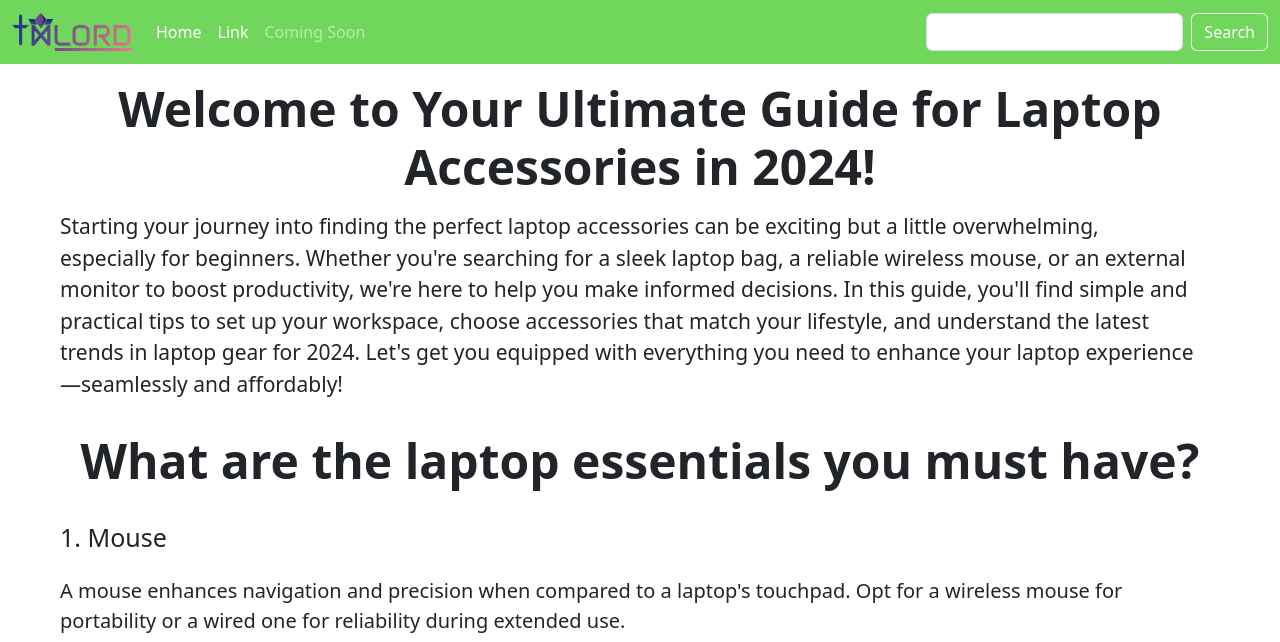
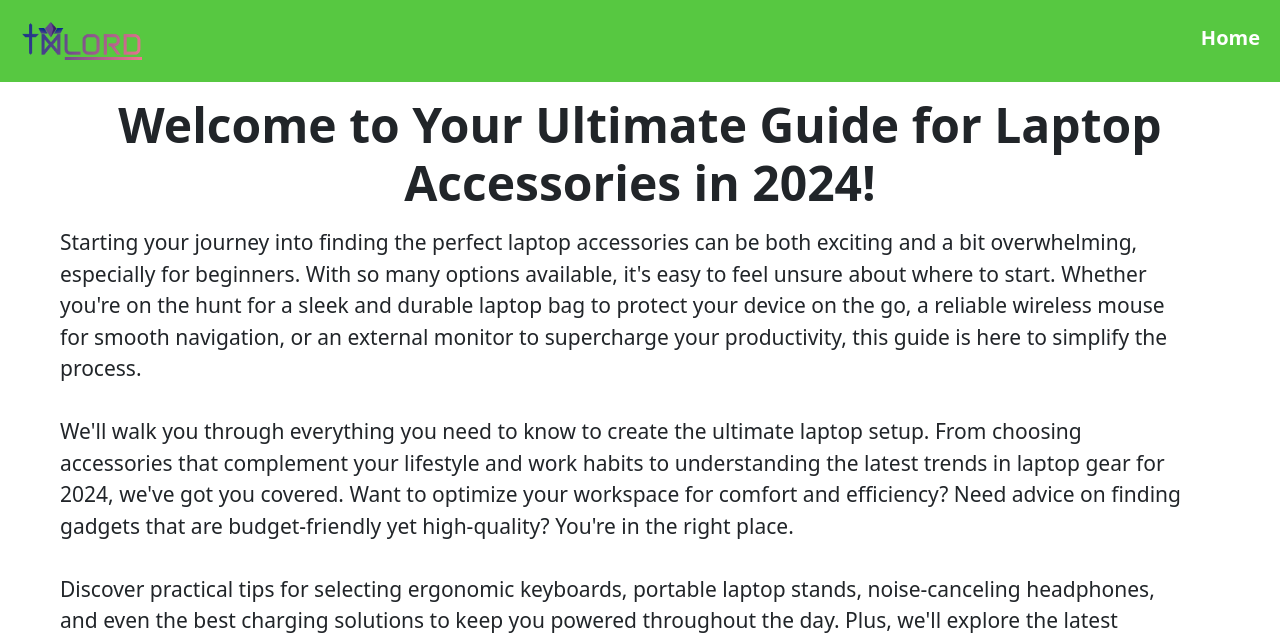
Before and after one commit to TrisMatt20/TrisMatt20.github.io, a PHP site: page /activities/M01/index.html in a window 1280 px wide. Shown: the top 642 px of the page. Run offline with PHP 8.4, Linux system fonts and the light colour scheme.

Commit message:
Updated M01

```diff
--- a/activities/M01/assets/css/styles.css
+++ b/activities/M01/assets/css/styles.css
@@ -1,10 +1,64 @@
+html,
+body {
+    scroll-behavior: smooth;
+    overflow-x: hidden;
+    margin: 0;
+}
+
 body {
     background-color: white;
 }
 
+
 .navbar {
-    background-color: #3bc71fb9 !important;
+    background-color: #45c22ce5 !important;
+    position: fixed;
+    top: 0;
+    left: 0;
+    right: 0;
+    width: 100%;
+    z-index: 9999;
+    transition: all 0.3s ease;
+    padding: 15px 0;
+    display: flex;
+    justify-content: space-between;
+    align-items: center;
+    box-sizing: border-box;
 }
+
+.navbar a {
+    text-overflow: ellipsis;
+    overflow: hidden;
+    display: inline-block;
+    white-space: nowrap;
+    padding: 0 10px;
+    max-width: 100%;
+}
+
+.navbar.shrink {
+    padding: 5px 0;
+    background-color: #45c22ce5 !important;
+    font-size: 14px;
+}
+
+@media (max-width: 768px) {
+    .navbar {
+        padding: 10px 0;
+        flex-direction: column;
+    }
+
+    .navbar a {
+        font-size: 14px;
+    }
+}
+
+.navbar-brand {
+    color: white !important;
+}
+.navbar-nav .nav-link {
+    color: white !important;
+}
+
 
 .navbar-collapse .nav-link,
 .navbar-brand,
@@ -27,6 +81,8 @@ body {
 
 .welcome-title {
     font-weight: bold;
+    margin-top: 80px;
+    padding-bottom: 20px;
 }
 
 .message-title {
@@ -46,7 +102,7 @@ body {
 .chair,
 .mic,
 .speaker {
-    font-size: 25px;
+    font-size: 28px;
 }
 
 .mouse-info,
@@ -58,17 +114,15 @@ body {
 .chair-info,
 .mic-info,
 .speaker-info {
-    font-size: 20px;
+    font-size: 23px;
+
 }
 
 .custom-video-container {
     position: relative;
-    width: 1560px;
-    /* Fixed width for desktop */
-    height: 600px;
-    /* Fixed height for desktop */
+    width: 1760px;
+    height: 800px;
     margin: 0 auto;
-    /* Center the container */
 }
 
 .custom-video-container iframe {
@@ -84,5 +138,6 @@ body {
         width: 80%;
         height: auto;
         padding-top: 37.5%;
+        max-width: 100%;
     }
 }
--- a/activities/M01/index.html
+++ b/activities/M01/index.html
@@ -5,40 +5,37 @@
     <meta charset="utf-8">
     <meta name="viewport" content="width=device-width, initial-scale=1">
     <title>Setup Tips</title>
+    <link href="https://cdn.jsdelivr.net/npm/bootstrap@5.3.0-alpha1/dist/css/bootstrap.min.css" rel="stylesheet">
     <link href="https://cdn.jsdelivr.net/npm/bootstrap@5.3.3/dist/css/bootstrap.min.css" rel="stylesheet"
         integrity="sha384-QWTKZyjpPEjISv5WaRU9OFeRpok6YctnYmDr5pNlyT2bRjXh0JMhjY6hW+ALEwIH" crossorigin="anonymous">
     <link rel="stylesheet" href="assets/css/styles.css">
+    <link rel="icon" href="../../assets/favicon.png" type="image/x-icon">
 </head>
 
 <body>
     <nav class="navbar navbar-expand-lg bg-body-tertiary">
         <div class="container-fluid">
-            <a class="navbar-brand" href="#Home"><img src="assets/img/logo.png" alt="logo"
-                    style="max-width: 120px;"></a>
+            <a class="navbar-brand" href="#Home">
+                <img src="assets/img/logo.png" alt="logo" style="max-width: 120px;">
+            </a>
             <button class="navbar-toggler" type="button" data-bs-toggle="collapse" data-bs-target="#navbarTogglerDemo02"
                 aria-controls="navbarTogglerDemo02" aria-expanded="false" aria-label="Toggle navigation">
                 <span class="navbar-toggler-icon"></span>
             </button>
             <div class="collapse navbar-collapse" id="navbarTogglerDemo02">
-                <ul class="navbar-nav me-auto mb-2 mb-lg-0">
+                <ul class="navbar-nav ms-auto mb-2 mb-lg-0">
                     <li class="nav-item">
-                        <a class="nav-link active" aria-current="page" href="#">Home</a>
-                    </li>
-                    <li class="nav-item">
-                        <a class="nav-link" href="#">Link</a>
-                    </li>
-                    <li class="nav-item">
-                        <a class="nav-link disabled" aria-disabled="true">Coming Soon</a>
+                        <a class="nav-link active py-2" aria-current="page" href="#Home"
+                            style="font-size: 20px; font-weight: bold;">
+                            Home
+                        </a>
                     </li>
                 </ul>
-                <form class="d-flex" role="search">
-                    <input class="form-control me-2" type="search" placeholder="Search" aria-label="Search">
-                    <button class="btn btn-outline-success" type="submit">Search</button>
-                </form>
             </div>
         </div>
     </nav>
-    <div class="container-fluid">
+
+    <div class="container-fluid" id="Home">
         <div class="row">
             <div class="col">
                 <div class="welcome-title display-5 text-center py-3 px-3">
@@ -47,21 +44,35 @@
             </div>
             <div class="row">
                 <div>
-                    <p class="message-title text-justify px-5">
-                        Starting your journey into finding the perfect laptop accessories can be exciting but a little
-                        overwhelming, especially for beginners. Whether you're searching for a sleek laptop bag, a
-                        reliable wireless mouse, or an external monitor to boost productivity, we're here to help you
-                        make informed decisions. In this guide, you'll find simple and practical tips to set up your
-                        workspace, choose accessories that match your lifestyle, and understand the latest trends in
-                        laptop gear for 2024. Let's get you equipped with everything you need to enhance your laptop
-                        experience—seamlessly and affordably!
+                    <p class="message-title px-5">
+                        Starting your journey into finding the perfect laptop accessories can be both exciting and a bit
+                        overwhelming, especially for beginners. With so many options available, it's easy to feel unsure
+                        about where to start. Whether you're on the hunt for a sleek and durable laptop bag to protect
+                        your device on the go, a reliable wireless mouse for smooth navigation, or an external monitor
+                        to supercharge your productivity, this guide is here to simplify the process. <br><br>
+
+                        We'll walk you through everything you need to know to create the ultimate laptop setup. From
+                        choosing accessories that complement your lifestyle and work habits to understanding the latest
+                        trends in laptop gear for 2024, we've got you covered. Want to optimize your workspace for
+                        comfort and efficiency? Need advice on finding gadgets that are budget-friendly yet
+                        high-quality? You're in the right place. <br><br>
+
+                        Discover practical tips for selecting ergonomic keyboards, portable laptop stands,
+                        noise-canceling headphones, and even the best charging solutions to keep you powered throughout
+                        the day. Plus, we'll explore the latest innovations in laptop technology, like USB-C hubs that
+                        maximize connectivity, lightweight external SSDs for speedy file transfers, and smart
+                        accessories designed to streamline your workflow. <br><br>
+
+                        Get ready to transform your laptop experience—seamlessly and affordably! With our help, you'll
+                        be equipped with the tools you need to enhance productivity, express your personal style, and
+                        enjoy a hassle-free digital lifestyle. Let's dive in! <br><br>
                     </p>
                 </div>
             </div>
         </div>
         <div class="row">
             <div class="col">
-                <div class="intro-title display-5 text-center py-3 px-3">
+                <div class="intro-title display-5 text-center py-5 px-3">
                     What are the laptop essentials you must have?
                 </div>
             </div>
@@ -72,9 +83,12 @@
                     1. Mouse
                 </h4>
                 <p class="mouse-info text-justify px-5">
-                    A mouse enhances navigation and precision when compared to a laptop's touchpad. Opt for a wireless
-                    mouse
-                    for portability or a wired one for reliability during extended use.
+                    A mouse significantly enhances navigation and precision compared to a laptop's touchpad, making it
+                    an essential accessory for many users. When choosing the right mouse, consider your specific needs
+                    and preferences. A wireless mouse offers unparalleled portability and convenience, ideal for those
+                    frequently on the move or working in flexible spaces. On the other hand, a wired mouse provides
+                    consistent reliability and eliminates the need to worry about battery life, making it a great choice
+                    for extended work sessions or gaming.
                 </p>
             </div>
             <div class="row py-3">
@@ -96,8 +110,13 @@
                     2. Keyboard
                 </h4>
                 <p class="keyboard-info text-justify px-5">
-                    An external keyboard can provide better ergonomics, especially for prolonged typing. Mechanical
-                    keyboards offer tactile feedback, while slim membrane keyboards are portable and quieter.
+                    An external keyboard can greatly improve ergonomics and typing comfort, especially during extended
+                    sessions. For those who prioritize a satisfying typing experience, mechanical keyboards are an
+                    excellent choice. They provide tactile feedback, durability, and customizable options, making them
+                    popular among professionals and gamers alike. Alternatively, slim membrane keyboards are
+                    lightweight, portable, and quieter, ideal for users who need a compact solution or work in shared
+                    spaces. When selecting a keyboard, consider factors such as key switch type, layout, and additional
+                    features like backlighting or programmable keys to match your preferences and workflow.
                 </p>
             </div>
             <div class="row py-3">
@@ -119,8 +138,14 @@
                     3. Headphones
                 </h4>
                 <p class="headphones-info text-justify px-5">
-                    Headphones are essential for private listening, work calls, or gaming. Noise-canceling headphones
-                    are ideal for reducing background noise in busy environments.
+                    Headphones are indispensable for private listening, work calls, or gaming, offering both convenience
+                    and sound clarity. Noise-canceling headphones are particularly valuable for minimizing background
+                    distractions in busy or noisy environments, allowing you to focus on your tasks or immerse yourself
+                    in your audio. For those who prefer lighter options, earbuds with passive noise isolation might be a
+                    better fit. Gamers may benefit from headsets with built-in microphones for clear communication,
+                    while audiophiles might seek high-fidelity headphones for an enhanced listening experience. Consider
+                    factors like comfort, battery life, and connectivity (wired or wireless) when choosing the perfect
+                    pair for your needs.
                 </p>
             </div>
             <div class="row py-3">
@@ -142,8 +167,14 @@
                     4. External Monitor
                 </h4>
                 <p class="monitor-info text-justify px-5">
-                    An external monitor expands your screen space, making multitasking and working on detailed projects
-                    more efficient. Look for a Full HD or 4K monitor for excellent clarity and resolution.
+                    An external monitor is a game-changer for productivity, providing additional screen real estate that
+                    makes multitasking, working on detailed projects, and even entertainment more enjoyable and
+                    efficient. When choosing a monitor, opt for a Full HD (1080p) display for clear visuals, or consider
+                    a 4K monitor for stunning resolution and crisp detail, especially if you're working with graphics,
+                    video editing, or CAD software. Features like an adjustable stand, blue light filters, and a high
+                    refresh rate can further enhance comfort and usability. Additionally, check for multiple input
+                    options like HDMI, DisplayPort, or USB-C for seamless connectivity with your laptop or other
+                    devices.
                 </p>
             </div>
             <div class="row py-3">
@@ -163,8 +194,12 @@
                     5. Laptop Cooling Pad
                 </h4>
                 <p class="stand-info text-justify px-5">
-                    A laptop stand improves screen height, preventing neck strain and promoting better posture.
-                    Adjustable stands are perfect for customizing your setup to your comfort.
+                    A laptop cooling pad not only helps to maintain optimal device temperatures during intensive use but
+                    also elevates the screen height, promoting better posture and reducing neck strain. For added
+                    flexibility, adjustable stands are an excellent choice, allowing you to customize the height and
+                    angle of your laptop for maximum comfort. Many cooling pads also feature built-in fans to enhance
+                    airflow, making them ideal for gaming or heavy workloads. Look for stands with sturdy construction,
+                    non-slip surfaces, and compatibility with your laptop's size to ensure a stable and ergonomic setup.
                 </p>
             </div>
             <div class="row py-3">
@@ -184,8 +219,13 @@
                     6. Table
                 </h4>
                 <p class="table-info text-justify px-5">
-                    A sturdy and spacious table provides a dedicated workspace for your laptop and accessories. Look for
-                    ergonomic designs or height-adjustable options for added comfort.
+                    A sturdy and spacious table serves as the foundation of a productive and organized workspace,
+                    offering ample room for your laptop and accessories. Choosing an ergonomic design can help reduce
+                    strain on your back and wrists, ensuring comfort during long hours of use. For added flexibility,
+                    consider height-adjustable tables that allow you to switch between sitting and standing positions,
+                    promoting better posture and reducing fatigue. Features like built-in cable management, storage
+                    compartments, or a durable, scratch-resistant surface can further enhance functionality and keep
+                    your workspace tidy and efficient.
                 </p>
             </div>
             <div class="row py-3">
@@ -205,8 +245,13 @@
                     7. Office Chair
                 </h4>
                 <p class="chair-info text-justify px-5">
-                    An ergonomic office chair ensures proper posture and comfort during long working hours. Features
-                    like lumbar support and adjustable height are key for preventing back pain.
+                    An ergonomic office chair is essential for maintaining proper posture and ensuring comfort during
+                    long working hours. Key features to look for include lumbar support, which helps reduce strain on
+                    your lower back, and adjustable height to align your chair with your desk and monitor. Additional
+                    features like a reclining backrest, adjustable armrests, and a well-padded seat can further enhance
+                    comfort and support. For maximum ergonomics, choose a chair with breathable materials to keep you
+                    cool and a swivel base for easy movement, allowing you to stay comfortable and focused throughout
+                    the day.
                 </p>
             </div>
             <div class="row py-3">
@@ -226,8 +271,14 @@
                     8. Microphone
                 </h4>
                 <p class="mic-info text-justify px-5">
-                    A high-quality microphone is crucial for clear audio during video calls, podcasts, or streaming. USB
-                    microphones are user-friendly and compatible with most laptops.
+                    A high-quality microphone is vital for ensuring clear and professional audio during video calls,
+                    podcasts, or streaming sessions. USB microphones are an excellent choice for their user-friendly
+                    design, plug-and-play compatibility, and versatility with most laptops and devices. Look for
+                    features like adjustable gain control, noise reduction, and cardioid polar patterns to capture
+                    focused and crisp sound while minimizing background noise. For enhanced audio quality, consider
+                    adding a pop filter or shock mount, especially if you're recording or streaming in a less controlled
+                    environment. A good microphone elevates your communication and content creation, making your voice
+                    heard with clarity and confidence.
                 </p>
             </div>
             <div class="row py-3">
@@ -247,8 +298,14 @@
                     9. Speakers
                 </h4>
                 <p class="speaker-info text-justify px-5">
-                    External speakers enhance audio quality for music, movies, or presentations. Compact speakers are
-                    great for small setups, while larger models offer immersive sound for entertainment.
+                    External speakers significantly enhance audio quality, whether you're enjoying music, watching
+                    movies, or giving presentations. Compact speakers are perfect for smaller setups, offering
+                    portability and convenience without sacrificing sound clarity. They are ideal for personal use or
+                    limited space. On the other hand, larger speakers provide a more immersive audio experience,
+                    delivering rich, full-bodied sound that enhances entertainment and provides more depth for
+                    presentations or gaming. Look for speakers with Bluetooth connectivity for wireless options or wired
+                    models with superior sound quality for a more stable connection. Consider features like bass
+                    response, volume control, and design to match your setup and audio preferences.
                 </p>
             </div>
             <div class="row py-3">
@@ -264,7 +321,29 @@
         </div>
     </div>
 
+    <footer class="py-3 my-4">
 
+        <p class="text-center text-body-secondary">© 2024 TM Lord | All Rights Reserved | Videos embedded from YouTube | Video content provided by the rightful owners on YouTube</p>
+      </footer>
+
+    <script>
+        const navbar = document.querySelector('.navbar');
+
+        window.addEventListener('scroll', () => {
+            if (window.scrollY > 50) {
+                navbar.classList.add('shrink');
+            } else {
+                navbar.classList.remove('shrink');
+            }
+        });
+    </script>
+
+    <script src="https://cdn.jsdelivr.net/npm/@popperjs/core@2.11.8/dist/umd/popper.min.js"
+        integrity="sha384-I7E8VVD/ismYTF4hNIPjVp/Zjvgyol6VFvRkX/vR+Vc4jQkC+hVqc2pM8ODewa9r"
+        crossorigin="anonymous"></script>
+    <script src="https://cdn.jsdelivr.net/npm/bootstrap@5.3.3/dist/js/bootstrap.min.js"
+        integrity="sha384-0pUGZvbkm6XF6gxjEnlmuGrJXVbNuzT9qBBavbLwCsOGabYfZo0T0to5eqruptLy"
+        crossorigin="anonymous"></script>
     <script src="https://cdn.jsdelivr.net/npm/bootstrap@5.3.3/dist/js/bootstrap.bundle.min.js"
         integrity="sha384-YvpcrYf0tY3lHB60NNkmXc5s9fDVZLESaAA55NDzOxhy9GkcIdslK1eN7N6jIeHz"
         crossorigin="anonymous"></script>
```
